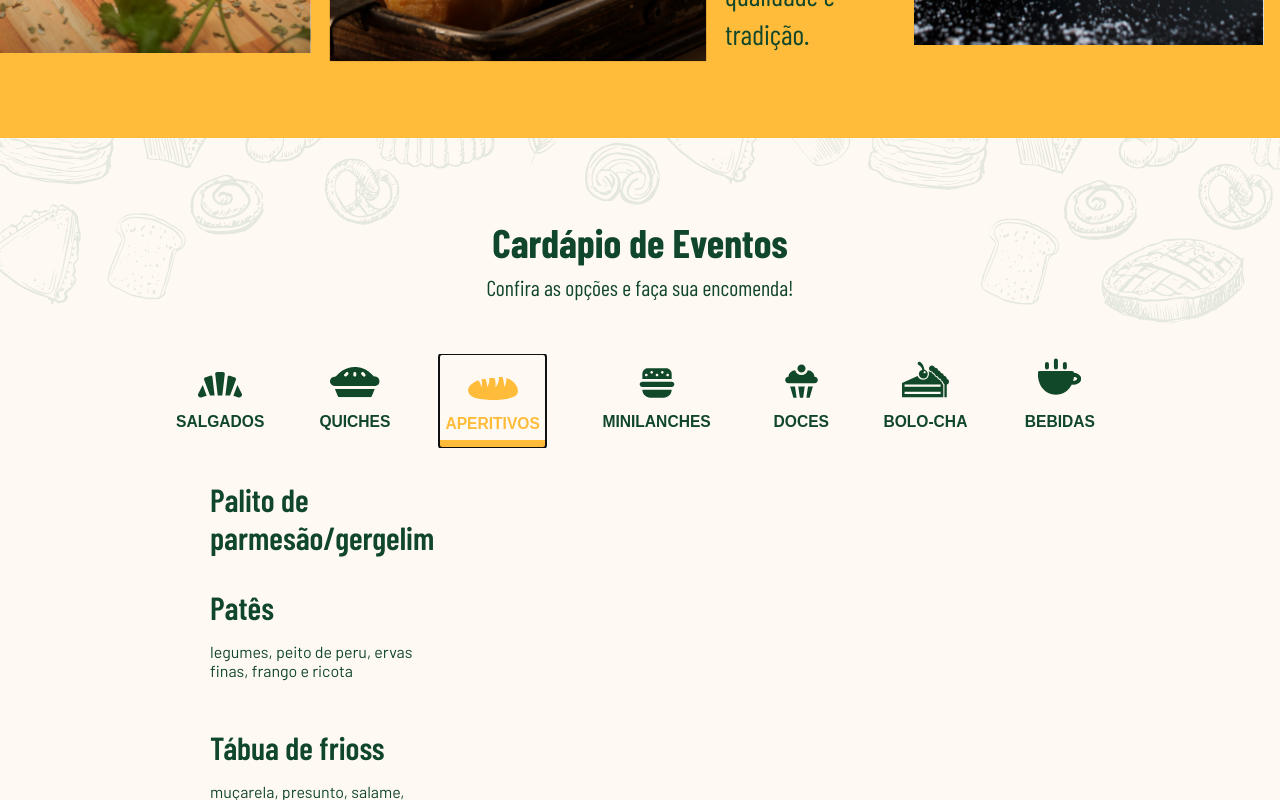
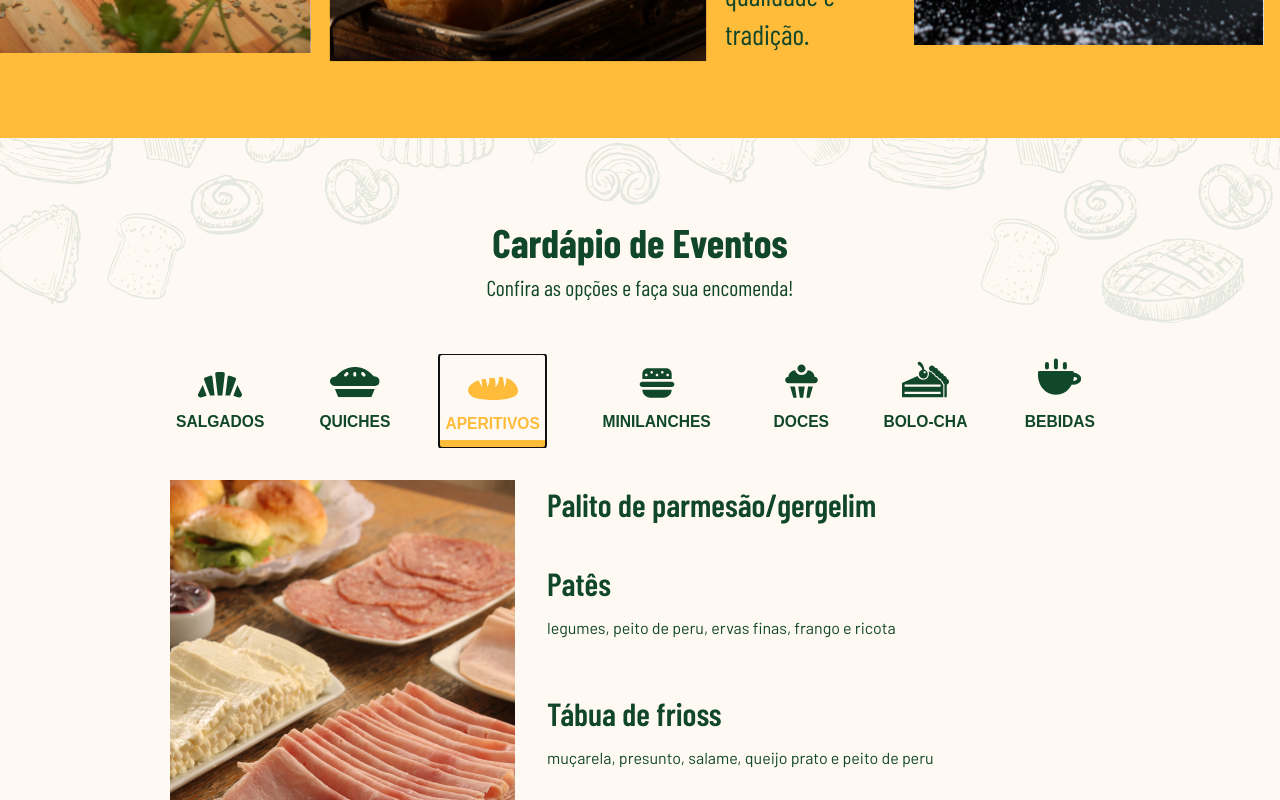
Before and after one commit to h-nriquevieira/padaria-santa-rosalia, a React (Create React App) app: page / in a window 1280 px wide. Both pictures are taken after a click on the tab "APERITIVOS". Shown: the part 1304-2104 px from the top of the page. Built offline with nearby package versions, Linux system fonts and the light colour scheme.

Commit message:
Add desktop layout on aperitivos section

```diff
--- a/src/components/MenuTabs/TabsContent/Aperitivos/Aperitivos.css
+++ b/src/components/MenuTabs/TabsContent/Aperitivos/Aperitivos.css
@@ -17,3 +17,44 @@
 .aperitivos--img {
   width: 100%;
 }
+
+@media only screen and (min-width: 1024px) {
+  .aperitivos {
+    max-width: 940px;
+    display: grid;
+    grid-template-areas: "img palitos"
+                         "img pates"
+                         "img frios"
+                         "img queijos"
+                         "img cesta";
+    justify-content: start;
+  }
+
+  .aperitivos > * {
+    width: 100%;
+  }
+
+  .aperitivos--img {
+    grid-area: img;
+  }
+
+  .palitos {
+    grid-area: palitos;
+  }
+
+  .pates {
+    grid-area: pates;
+  }
+
+  .tabua-de-frios {
+    grid-area: frios;
+  }
+
+  .tabua-de-queijos {
+    grid-area: queijos;
+  }
+
+  .cesta-paes {
+    grid-area: cesta;
+  }
+}
```
